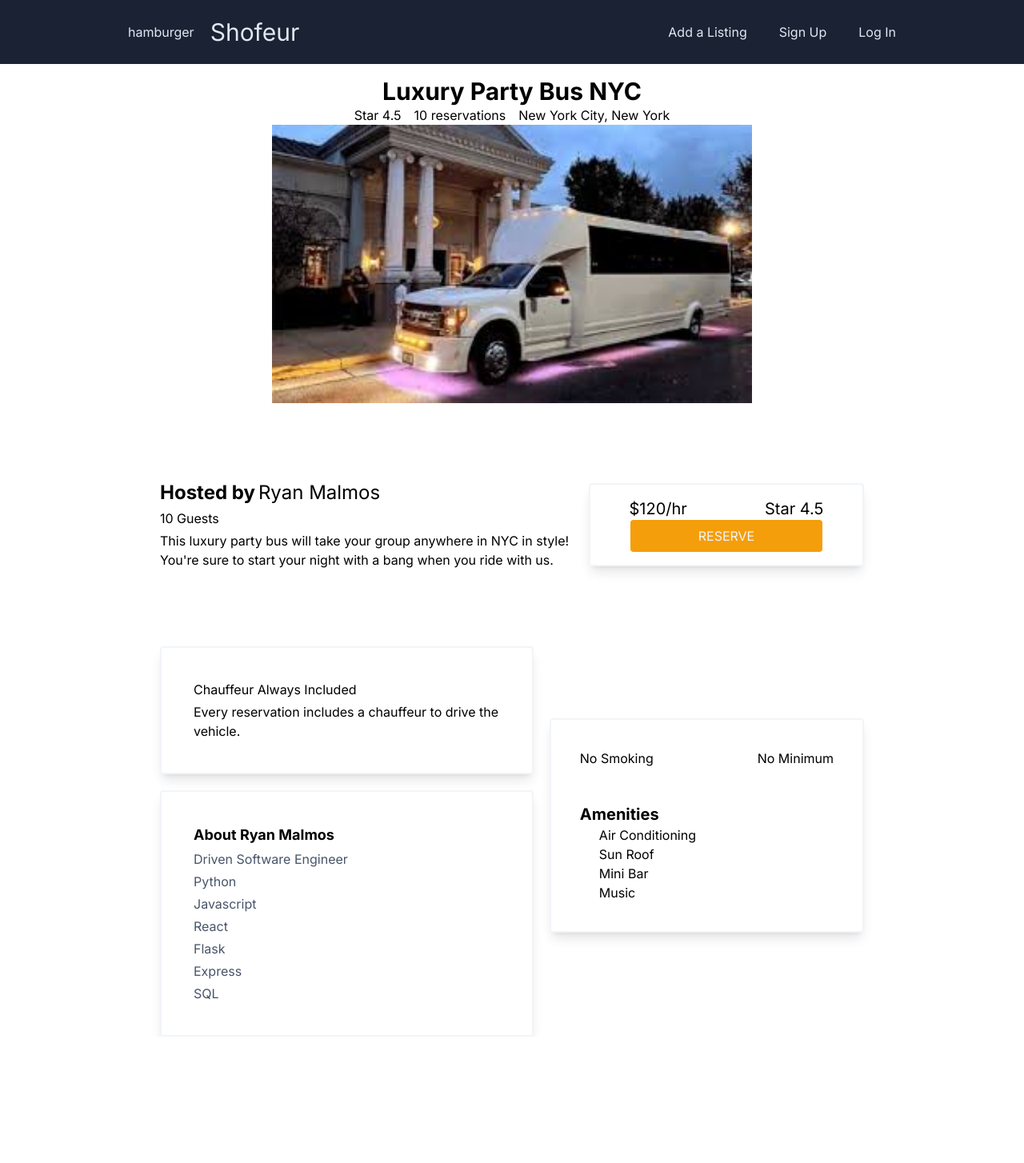
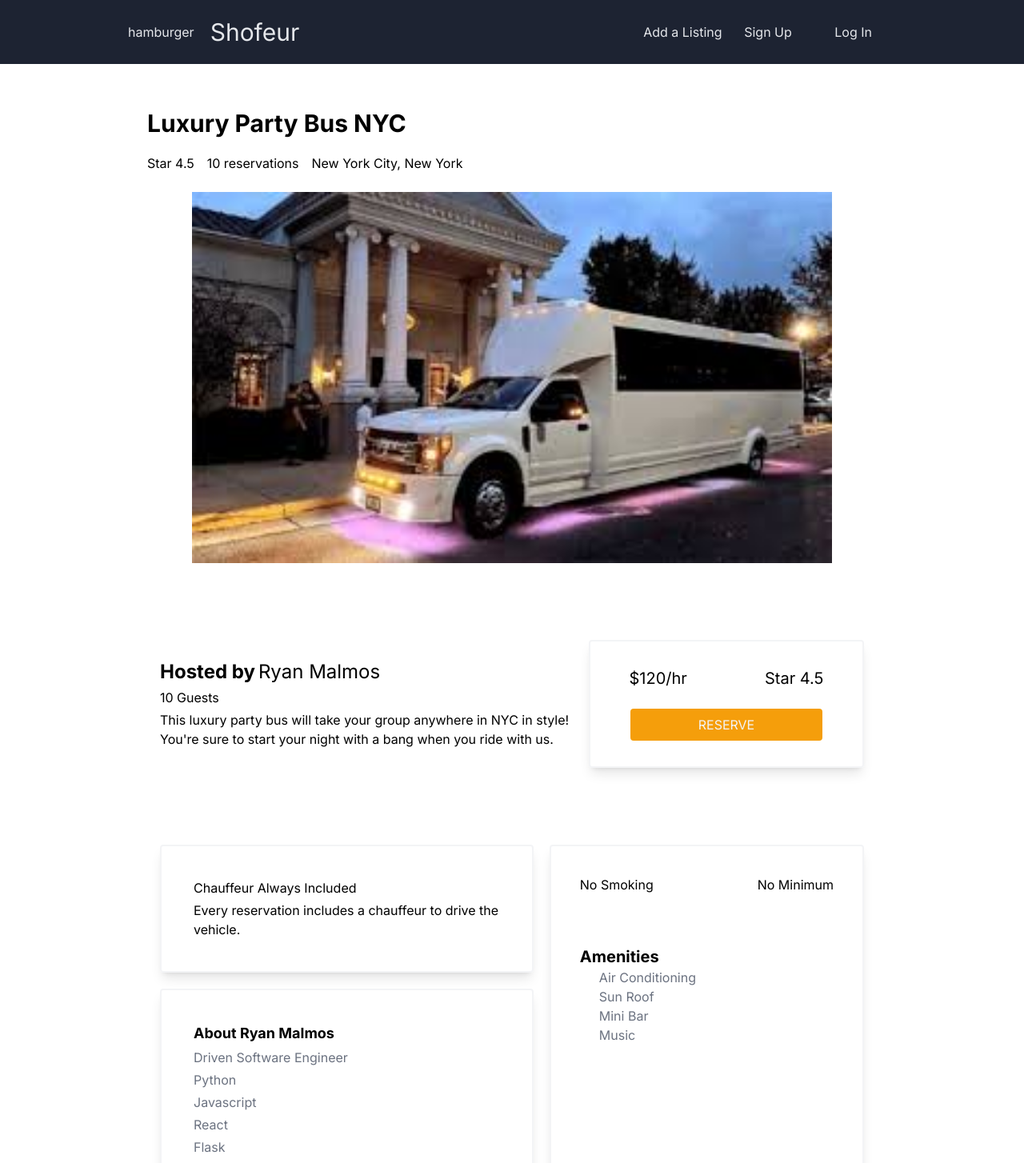
Before and after one commit to RMPasta/Shofeur, a Next.js app: page / in a window 1280 px wide. Shown: the top 1454 px of the page at 80% size. Before the commit the page ends 1296 px from the top, so only its background shows below. Built offline with nearby package versions, Linux system fonts and the light colour scheme.

Commit message:
add some hover effects and transitions

```diff
--- a/src/components/Location.tsx
+++ b/src/components/Location.tsx
@@ -2,11 +2,12 @@ import Image from 'next/image';
 import partybus from '../app/assets/party-bus.jpg';
 import LocationDetails from './LocationDetails';
 import OwnerDetails from './OwnerDetails';
+import LocationPolicies from './LocationPolicies';
 
 export default function Location() {
     return (
-        <div className="flex flex-col items-center px-40 mt-24 w-full">
-            <div className="flex flex-col items-center gapx-5">
+        <div className="flex flex-col px-40 py-4 mt-24 w-full">
+            <div className="flex flex-col gap-5 p-6">
                 <h2 className="text-3xl font-bold">Luxury Party Bus NYC</h2>
                 <span className="flex gap-4">
                     <p>Star 4.5</p>
@@ -14,16 +15,17 @@ export default function Location() {
                     <p>New York City, New York</p>
                 </span>
             </div>
-            <div>
+            <div className='self-center'>
             <Image
                 src={partybus}
                 alt="Party Bus"
-                width={600}
+                width={800}
                 height={400}
                 />
             </div>
             <LocationDetails />
             <OwnerDetails />
+            <LocationPolicies />
         </div>
     )
 }
--- a/src/components/LocationDetails.tsx
+++ b/src/components/LocationDetails.tsx
@@ -6,12 +6,12 @@ export default function LocationDetails() {
                 <p>10 Guests</p>
                 <p>This luxury party bus will take your group anywhere in NYC in style! You're sure to start your night with a bang when you ride with us.</p>
             </div>
-            <div className='flex flex-col justify-center items-center w-2/5 border-2 border-slate-100 rounded shadow-lg shadow-lg py-4'>
-                <span className='flex justify-around w-full text-xl'>
+            <div className='flex flex-col items-center w-2/5 border-2 border-gray-100 rounded shadow-lg shadow-lg py-8'>
+                <span className='flex justify-around w-full text-xl mb-6'>
                     <p>$120/hr</p>
                     <p>Star 4.5</p>
                 </span>
-                <button className='rounded w-60 h-10 bg-amber-500 text-slate-100 hover:bg-amber-600'>RESERVE</button>
+                <button className='transition-colors duration-700 rounded w-60 h-10 bg-amber-500 text-gray-100 hover:bg-amber-600'>RESERVE</button>
             </div>
         </div>
     )
--- /dev/null
+++ b/src/components/LocationPolicies.tsx
@@ -0,0 +1,11 @@
+export default function LocationPolicies() {
+    return (
+        <div className="flex flex-col gap-5 px-10 mt-24 w-full">
+            <h3 className="font-bold text-2xl">Policies</h3>
+            <div>
+                <p className="text-gray-500">No Smoking</p>
+                <p className="text-gray-500">Refund within one week of event date</p>
+            </div>
+        </div>
+    )
+}
--- a/src/components/Navigation.tsx
+++ b/src/components/Navigation.tsx
@@ -1,15 +1,15 @@
 export default function Navigation() {
     return (
-        <div className="flex justify-between items-center fixed t-0 px-40 w-full h-20 bg-slate-900 bg-opacity-95 text-slate-200">
+      <div className="flex justify-between items-center fixed top-0 px-40 w-full h-20 bg-gray-900 bg-opacity-95 text-gray-200">
         <div className="flex justify-between items-center gap-5">
           <p>hamburger</p>
           <h1 className="text-3xl">Shofeur</h1>
         </div>
-            <div className="flex gap-10 justify-between items-center">
-                <a>Add a Listing</a>
-                <a>Sign Up</a>
-                <a>Log In</a>
+        <div className="flex justify-between items-center h-full w-1/3">
+          <a className="transition-colors duration-700 hover:bg-slate-400 w-1/3 h-full flex items-center justify-center">Add a Listing</a>
+          <a className="transition-colors duration-700 hover:bg-slate-400 w-1/3 h-full flex items-center justify-center">Sign Up</a>
+          <a className="transition-colors duration-700 hover:bg-slate-400 w-1/3 h-full flex items-center justify-center">Log In</a>
         </div>
       </div>
-    )
+    );
   }
--- a/src/components/OwnerDetails.tsx
+++ b/src/components/OwnerDetails.tsx
@@ -1,34 +1,34 @@
 export default function OwnerDetails() {
     return (
-        <div className="flex justify-between items-center gap-5 px-10 mt-24 w-full">
+        <div className="flex justify-between gap-5 px-10 mt-24 w-full">
             <div className="flex flex-col gap-5">
-                <div className="flex flex-col gap-1 w-full border-2 border-slate-100 rounded shadow-lg shadow-lg p-10">
+                <div className="flex flex-col gap-1 w-full border-2 border-gray-100 rounded shadow-lg shadow-lg p-10">
                     <p>Chauffeur Always Included</p>
                     <p>Every reservation includes a chauffeur to drive the vehicle.</p>
                 </div>
-                <div className="flex flex-col gap-1 w-full border-2 border-slate-100 rounded shadow-lg shadow-lg p-10">
+                <div className="flex flex-col gap-1 w-full border-2 border-gray-100 rounded shadow-lg shadow-lg p-10">
                     <p className="font-bold text-lg">About Ryan Malmos</p>
-                    <p className="text-slate-600">Driven Software Engineer</p>
-                    <p className="text-slate-600">Python</p>
-                    <p className="text-slate-600">Javascript</p>
-                    <p className="text-slate-600">React</p>
-                    <p className="text-slate-600">Flask</p>
-                    <p className="text-slate-600">Express</p>
-                    <p className="text-slate-600">SQL</p>
+                    <p className="text-gray-500">Driven Software Engineer</p>
+                    <p className="text-gray-500">Python</p>
+                    <p className="text-gray-500">Javascript</p>
+                    <p className="text-gray-500">React</p>
+                    <p className="text-gray-500">Flask</p>
+                    <p className="text-gray-500">Express</p>
+                    <p className="text-gray-500">SQL</p>
                 </div>
             </div>
-            <div className="flex flex-col gap-1 w-1/2 mb-10 border-2 border-slate-100 rounded shadow-lg shadow-lg p-4">
+            <div className="flex flex-col gap-1 w-1/2 mb-10 border-2 border-gray-100 rounded shadow-lg shadow-lg p-4">
                 <span className="flex justify-between p-5">
                     <p>No Smoking</p>
                     <p>No Minimum</p>
                 </span>
-                <span className="flex flex-col p-5">
+                <span className="flex flex-col px-5 py-10">
                     <p className="font-bold text-xl">Amenities</p>
                     <ul className="ml-6">
-                        <li>Air Conditioning</li>
-                        <li>Sun Roof</li>
-                        <li>Mini Bar</li>
-                        <li>Music</li>
+                        <li className="text-gray-500">Air Conditioning</li>
+                        <li className="text-gray-500">Sun Roof</li>
+                        <li className="text-gray-500">Mini Bar</li>
+                        <li className="text-gray-500">Music</li>
                     </ul>
                 </span>
             </div>
```
Lines whose indentation alone changed are shown as unchanged.
